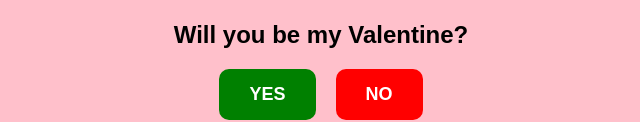
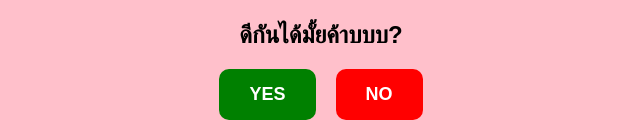
Before and after one commit to margetta132/love-letter, a plain HTML site: page index.html in a window 1280 px wide. Shown: the part 273-395 px from the top of the page, without its empty margins (319-959 px from the left). Drawn offline with nearby package versions, Linux system fonts and the light colour scheme.

Commit message:
Update index.html

```diff
--- a/index.html
+++ b/index.html
@@ -11,7 +11,7 @@
 <body>
     <div class="container" id="valentine">
         <img src="https://media1.tenor.com/m/KusI_nTC1d8AAAAC/hi-waving.gif" class="gif" id="gif">
-        <div class="question">Will you be my Valentine?</div>
+        <div class="question">ดีกันได้มั้ยค้าบบบ?</div>
         <div class="message" id="message"></div>
         <div class="buttons">
             <button class="button" id="yes">YES</button>
```
